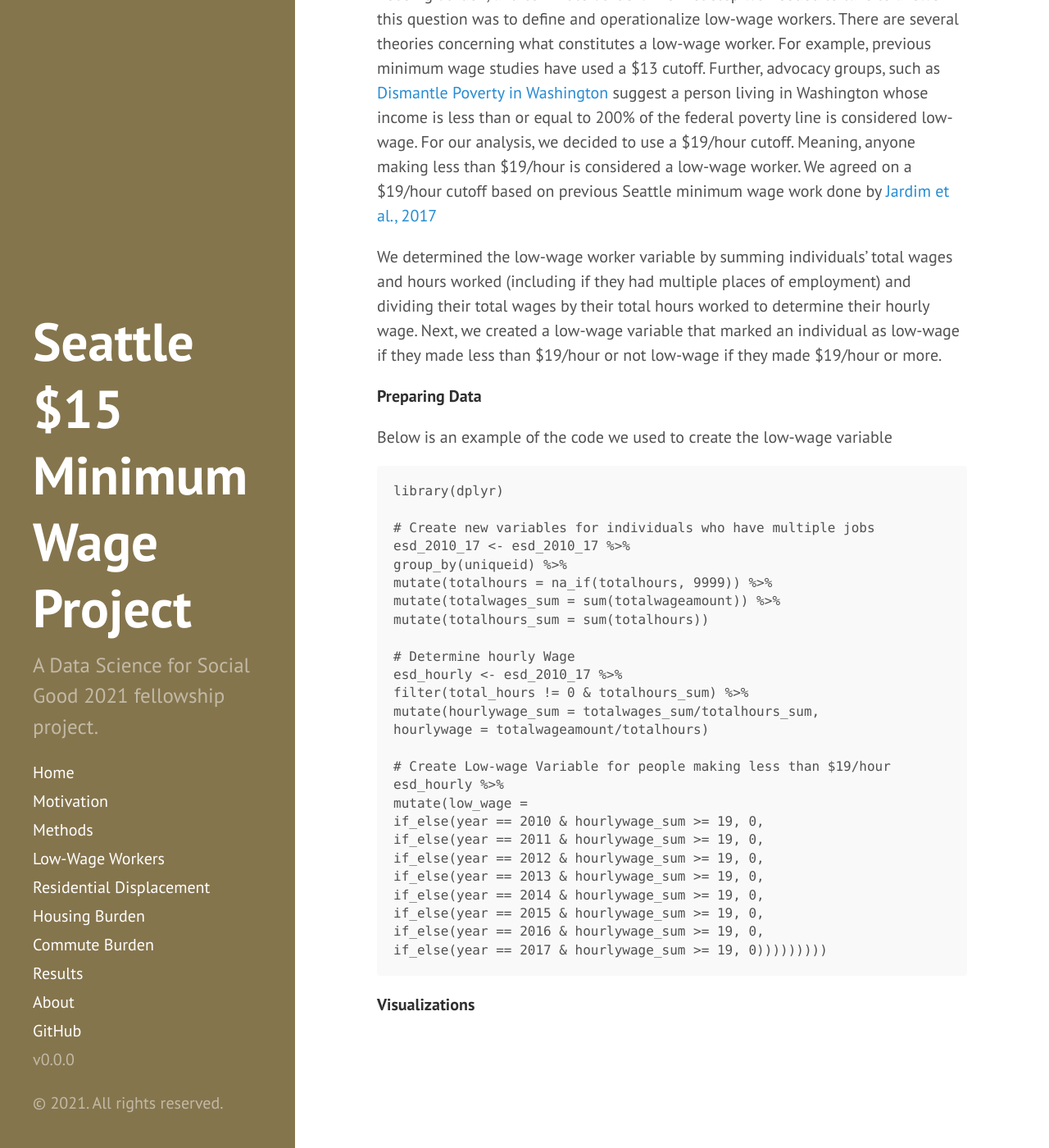
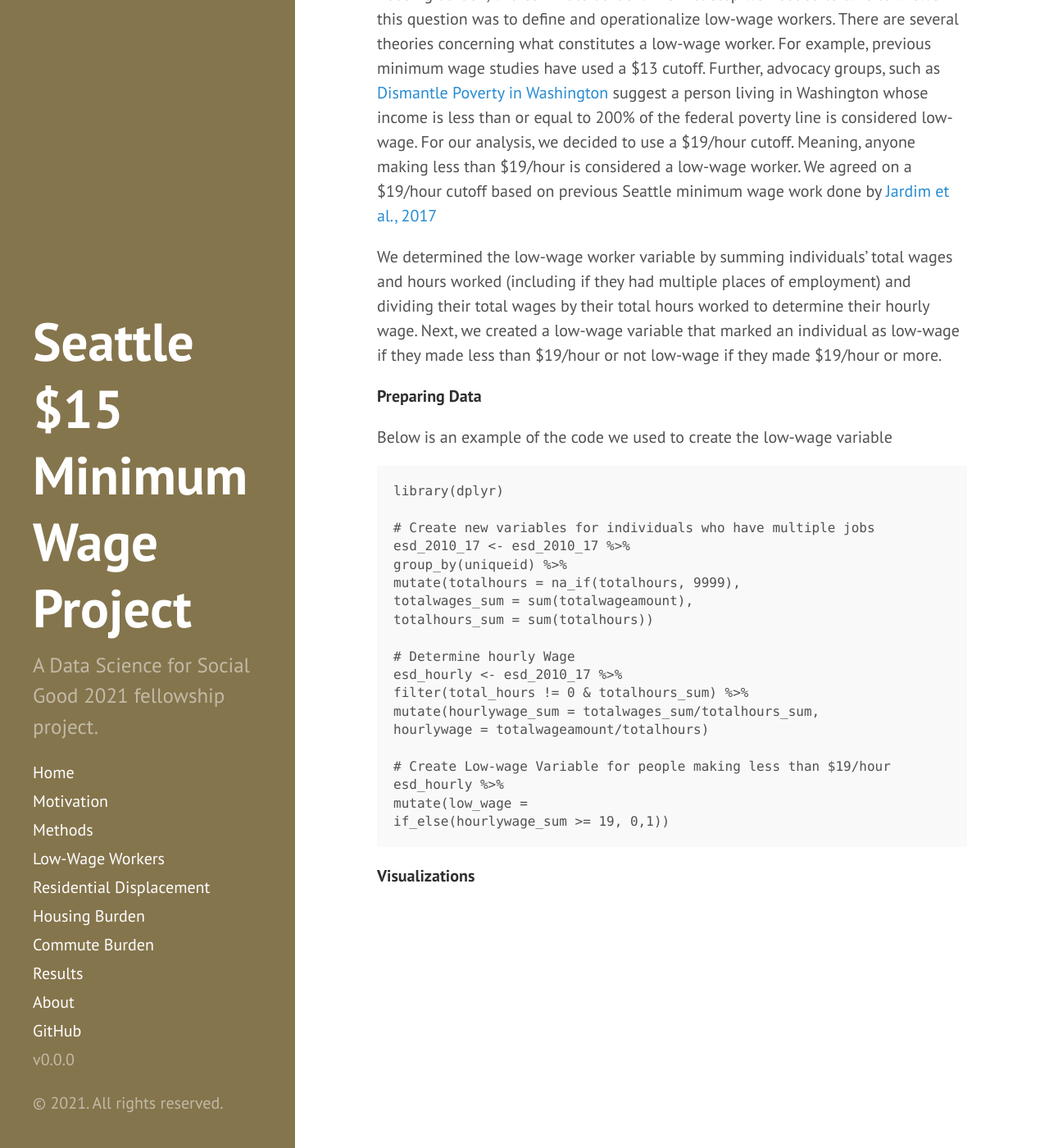
Before and after one commit to uwescience/MinWA, a Jekyll site: the page built from Low-Wage Workers.md, in a window 1280 px wide and 1400 px high, scrolled down 272 px. Shown: the whole window at 82% size. Built offline with Jekyll 4.4.1, drawn with Linux system fonts in a browser that asks for light colours.

Commit message:
Update Low-Wage Workers.md
made edits to code chunk

````diff
--- a/Low-Wage Workers.md
+++ b/Low-Wage Workers.md
@@ -19,9 +19,9 @@
 # Create new variables for individuals who have multiple jobs
 esd_2010_17 <- esd_2010_17 %>%
 group_by(uniqueid) %>%
-mutate(totalhours = na_if(totalhours, 9999)) %>%
-mutate(totalwages_sum = sum(totalwageamount)) %>%
-mutate(totalhours_sum = sum(totalhours))
+mutate(totalhours = na_if(totalhours, 9999),
+totalwages_sum = sum(totalwageamount),
+totalhours_sum = sum(totalhours))
 
 # Determine hourly Wage
 esd_hourly <- esd_2010_17 %>%
@@ -32,14 +32,7 @@
 # Create Low-wage Variable for people making less than $19/hour
 esd_hourly %>%
 mutate(low_wage =
-if_else(year == 2010 & hourlywage_sum >= 19, 0,
-if_else(year == 2011 & hourlywage_sum >= 19, 0,
-if_else(year == 2012 & hourlywage_sum >= 19, 0,
-if_else(year == 2013 & hourlywage_sum >= 19, 0,
-if_else(year == 2014 & hourlywage_sum >= 19, 0,
-if_else(year == 2015 & hourlywage_sum >= 19, 0,
-if_else(year == 2016 & hourlywage_sum >= 19, 0,
-if_else(year == 2017 & hourlywage_sum >= 19, 0)))))))))
+if_else(hourlywage_sum >= 19, 0,1))
 ```
 
 **Visualizations**
````
